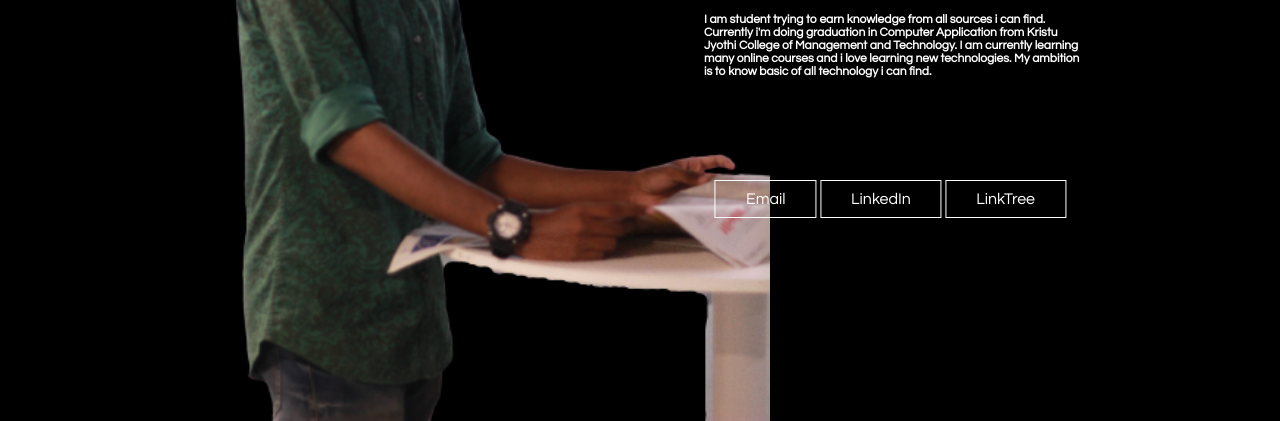
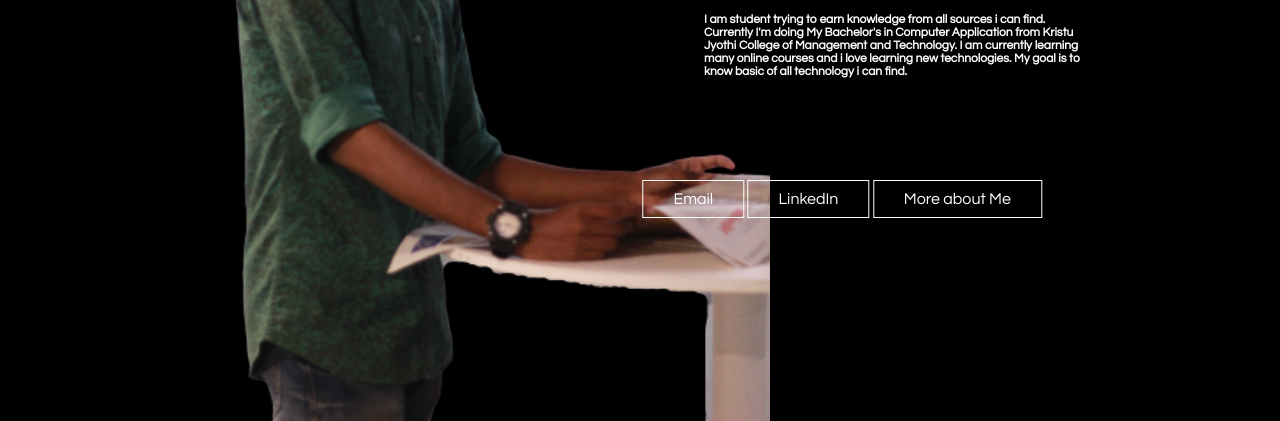
Before and after one commit to josephmathai10/bio, a plain HTML site: page index.html in a window 1280 px wide. Shown: the part 401-822 px from the top of the page. Drawn offline with Linux system fonts and the light colour scheme.

Commit message:
Update index.html

```diff
--- a/index.html
+++ b/index.html
@@ -14,15 +14,15 @@
        <div class="title">
            <h2>Joseph Mathai Pathil</h2>
            <h4><br>COO at Inovus Labs | Designer & Developer</h4><br>
-           <h5>I am student trying to earn knowledge from all sources i can find. Currently i'm doing graduation
+           <h5>I am student trying to earn knowledge from all sources i can find. Currently I'm doing My Bachelor's
                in Computer Application from Kristu Jyothi College of Management and Technology. I am currently
-               learning many online courses and i love learning new technologies. My ambition is to know basic of
+               learning many online courses and i love learning new technologies. My goal is to know basic of
                all technology i can find.</h5>
        </div>
        <div class="button">
          <a href="mailto:bonymathewpathil@gmail.com" class="btn btn-default btn-lg">Email</a>
          <a href="https://www.linkedin.com/in/joseph-mathai-pathil" class="btn">LinkedIn</a>
-         <a href="https://linktr.ee/Joseph_Mathai_Pathil/" class="btn">LinkTree</a>
+         <a href="https://linktr.ee/Joseph_Mathai_Pathil/" class="btn">More about Me</a>
      </div>
    </header>
 </body>
```
